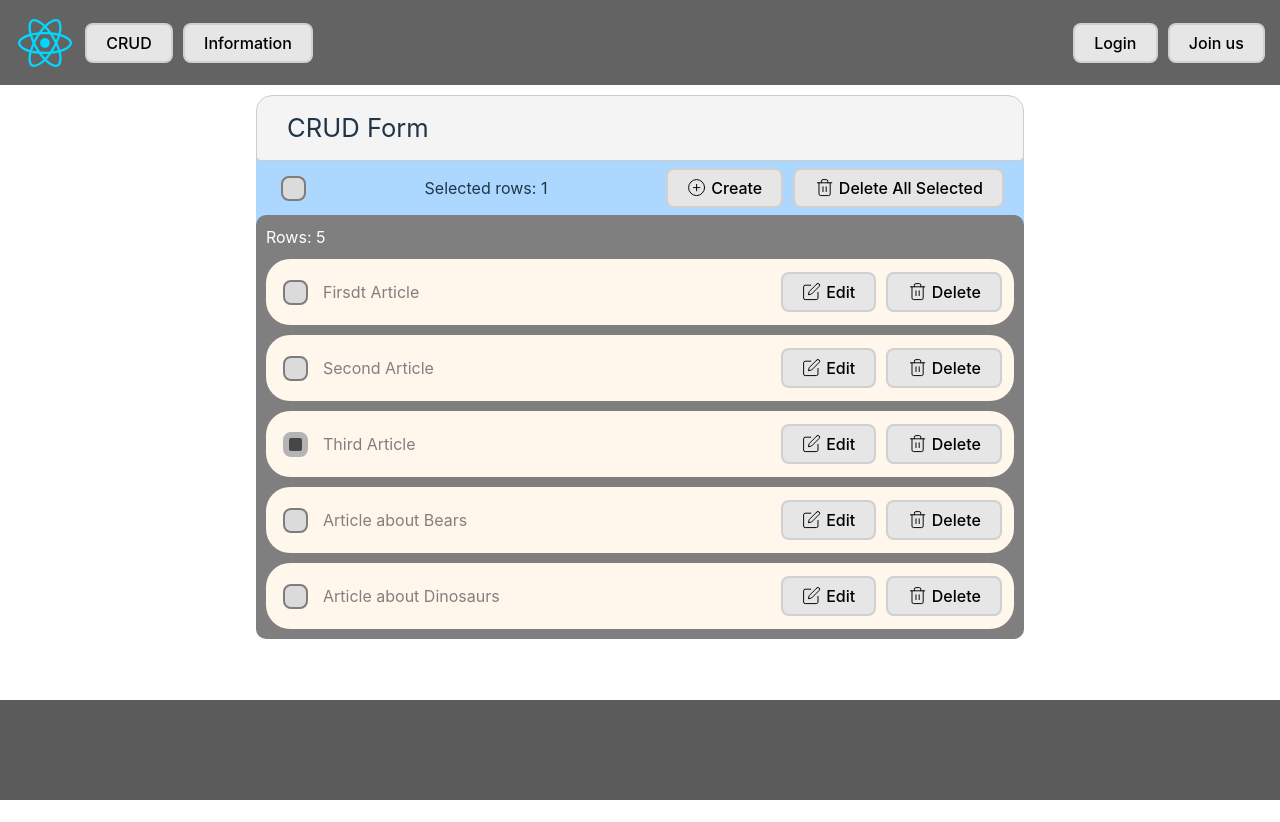
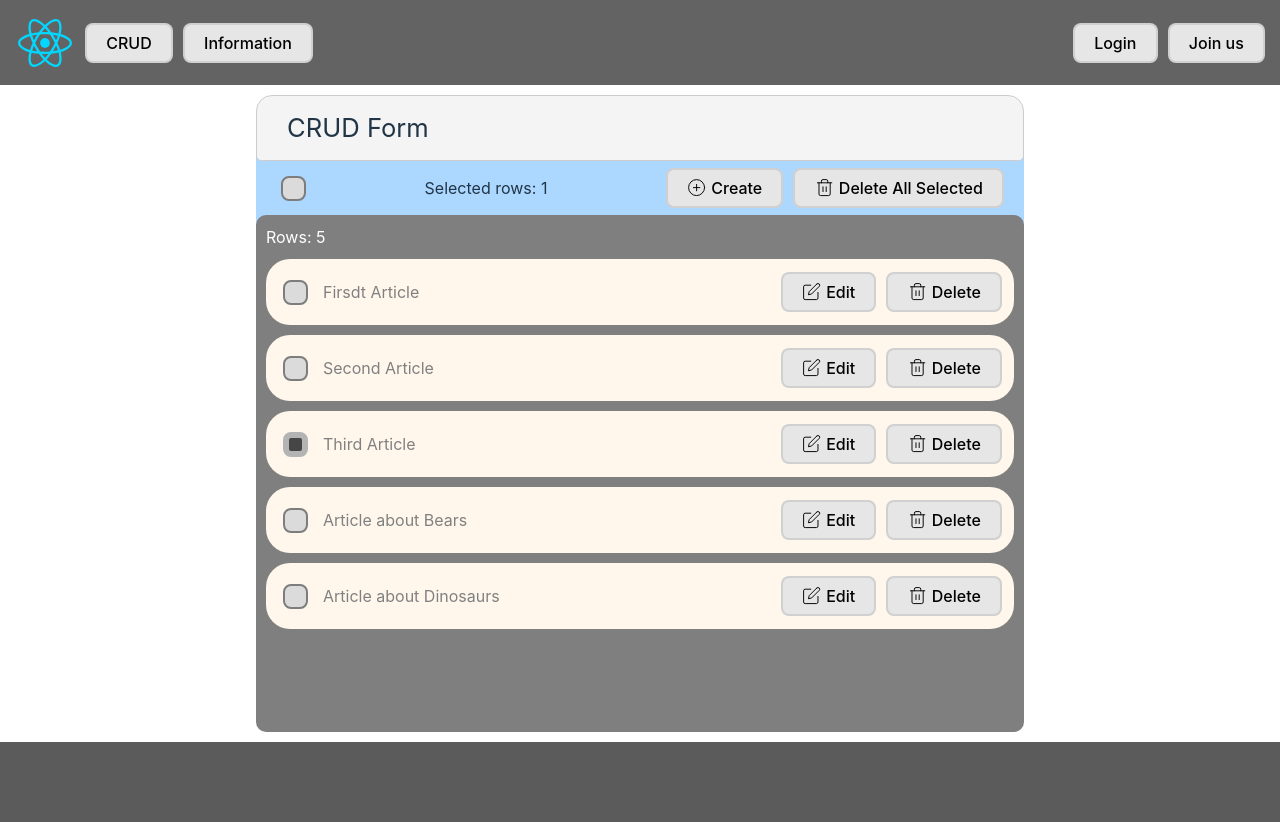
Before and after one commit to ArturKe/react-app, a React (Vite) app: page / in a window 1280 px wide. Before the commit the page ends 800 px from the top, so only its background shows below. Built offline with nearby package versions, Linux system fonts and the light colour scheme.

Commit message:
Update build

```diff
--- a/src/components/Lists/list/listComponent.css
+++ b/src/components/Lists/list/listComponent.css
@@ -27,13 +27,15 @@
 }
 .list-content {
     padding: 10px;
-    height: 100%;
     background-color: rgb(127 127 127);
     display: flex;
     flex-direction: column;
     gap: 10px;
     border-radius: 10px;
     color: white;
+    height: calc(100vh - 303px);
+    overflow: hidden;
+    overflow-y: scroll;
 }
 .list-icon-button{
     display: none;
--- a/src/layouts/Page/PageLayout.css
+++ b/src/layouts/Page/PageLayout.css
@@ -21,6 +21,15 @@
 }
 .page-footer {
     width: 100%;
-    min-height: 100px;
+    min-height: 80px;
     background-color:rgb(91 91 91);
 }
+
+/* @media screen and (max-width: 600px) {
+    .page-header {
+       position: fixed;
+    }
+    .page-content {
+        margin-top: 60px;
+    }
+} */
```
Also changed, not shown: 5 other files (tests, documents, lock files or other folders).
